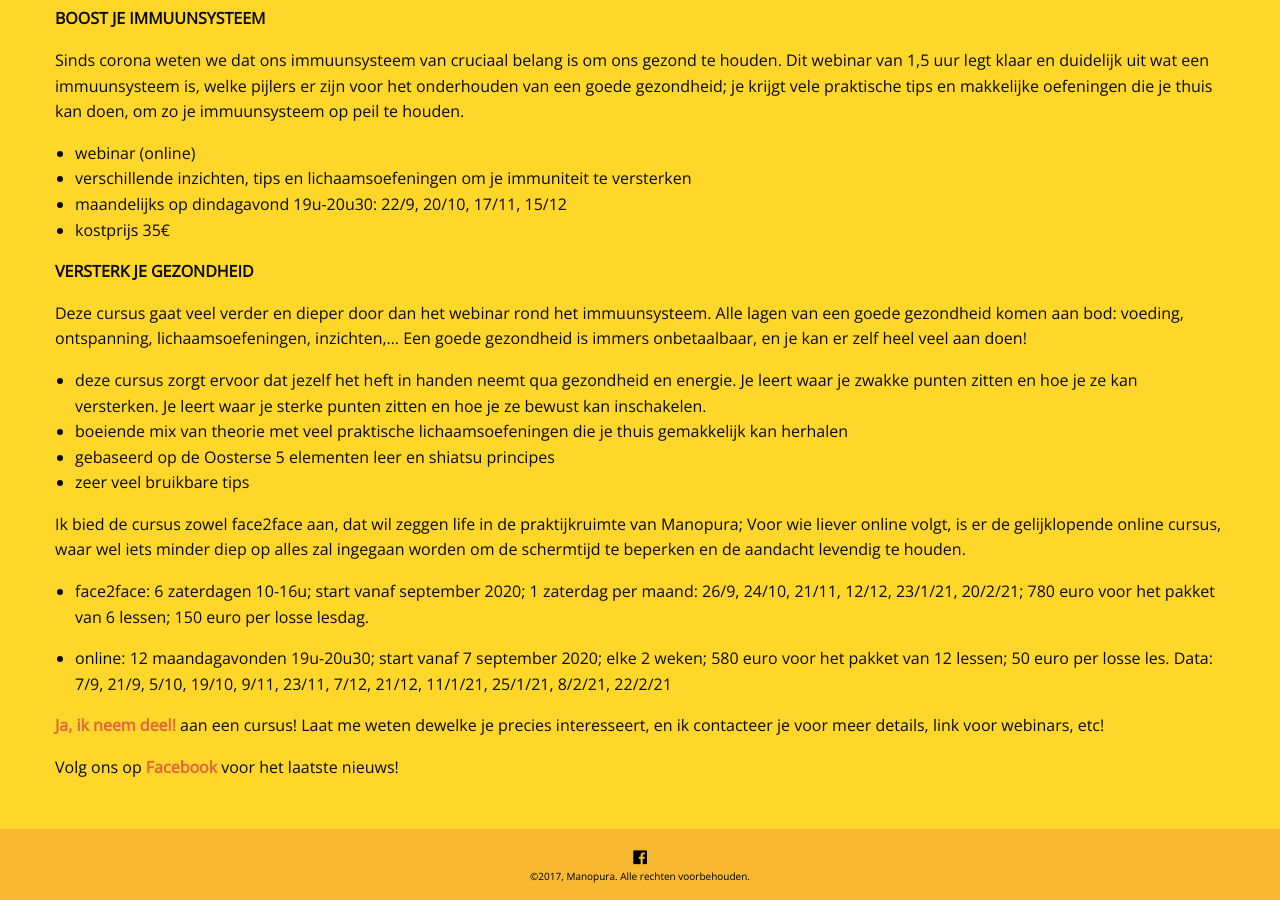
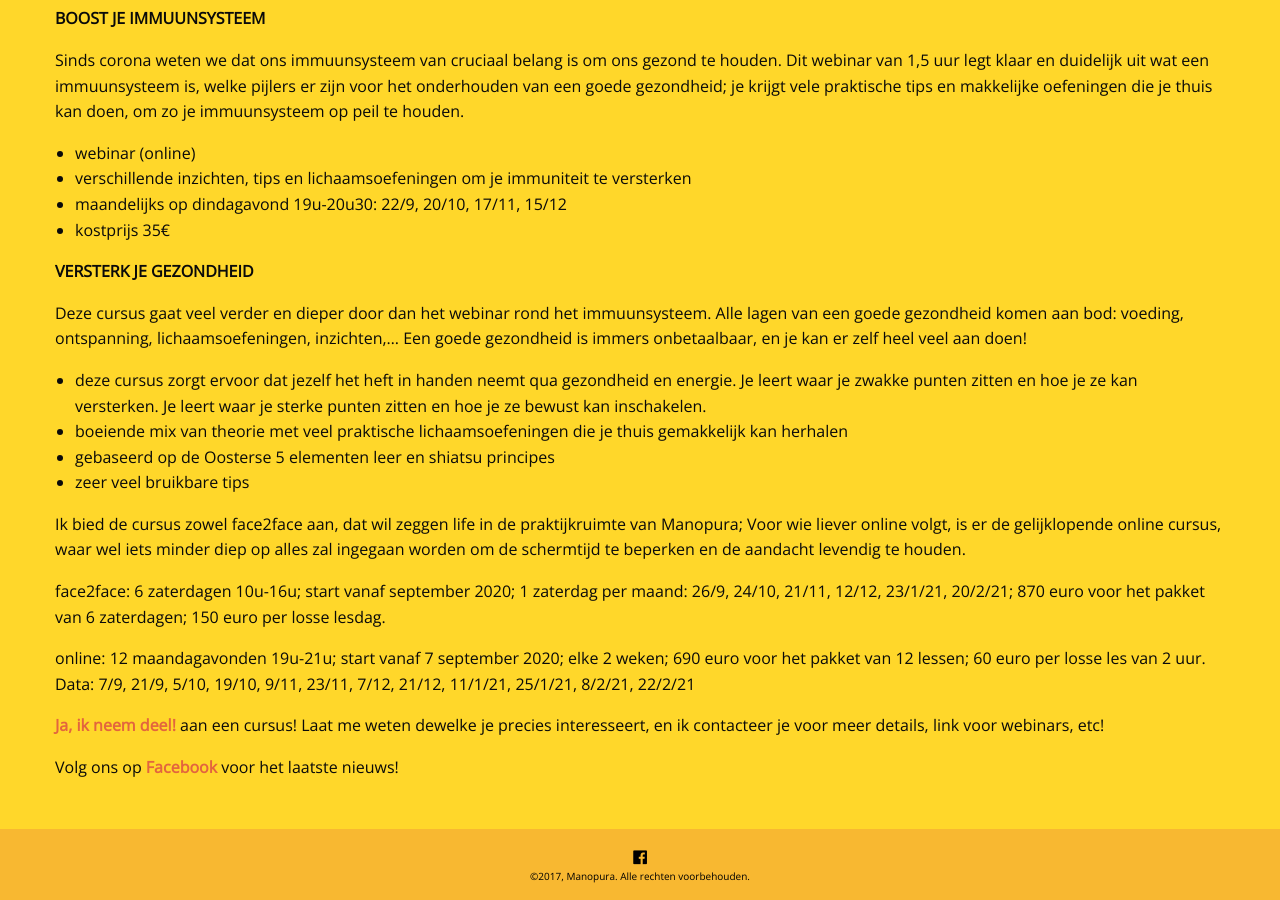
Before and after one commit to manopura/manopura.github.io, a Jekyll site: the page built from cursussen.md, in a window 1280 px wide and 900 px high, scrolled down 1123 px. Built offline with Jekyll 4.4.1, drawn with Linux system fonts in a browser that asks for light colours; nearby versions of some CDN libraries; our own code applies the rules of GitHub Pages for plain Markdown files.

Commit message:
Update cursussen.md

```diff
--- a/cursussen.md
+++ b/cursussen.md
@@ -63,9 +63,9 @@ Deze cursus gaat veel verder en dieper door dan het webinar rond het immuunsyste
 Ik bied de cursus zowel face2face aan, dat wil zeggen life in de praktijkruimte van Manopura;
 Voor wie liever online volgt, is er de gelijklopende online cursus, waar wel iets minder diep op alles zal ingegaan worden om de schermtijd te beperken en de aandacht levendig te houden.
 
-- face2face: 6 zaterdagen 10-16u; start vanaf september 2020; 1 zaterdag per maand: 26/9, 24/10, 21/11, 12/12, 23/1/21, 20/2/21; 780 euro voor het pakket van 6 lessen; 150 euro per losse lesdag.
+face2face: 6 zaterdagen 10u-16u; start vanaf september 2020; 1 zaterdag per maand: 26/9, 24/10, 21/11, 12/12, 23/1/21, 20/2/21; 870 euro voor het pakket van 6 zaterdagen; 150 euro per losse lesdag.
 
-- online: 12 maandagavonden 19u-20u30; start vanaf 7 september 2020; elke 2 weken; 580 euro voor het pakket van 12 lessen; 50 euro per losse les. Data: 7/9, 21/9, 5/10, 19/10, 9/11, 23/11, 7/12, 21/12, 11/1/21, 25/1/21, 8/2/21, 22/2/21
+online: 12 maandagavonden 19u-21u; start vanaf 7 september 2020; elke 2 weken; 690 euro voor het pakket van 12 lessen; 60 euro per losse les van 2 uur. Data: 7/9, 21/9, 5/10, 19/10, 9/11, 23/11, 7/12, 21/12, 11/1/21, 25/1/21, 8/2/21, 22/2/21
 
 
 
```
